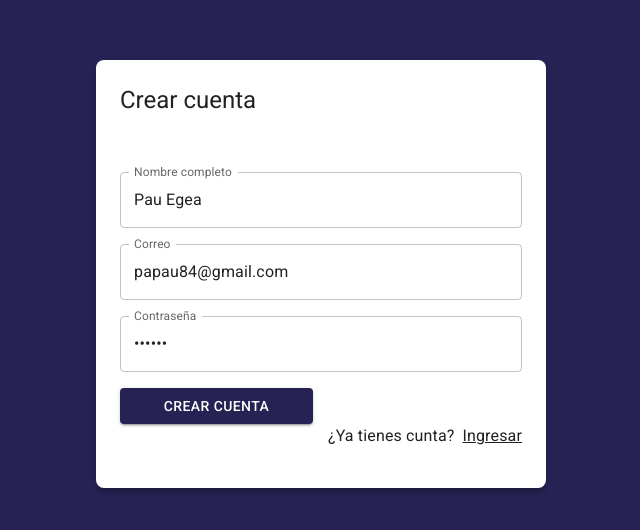
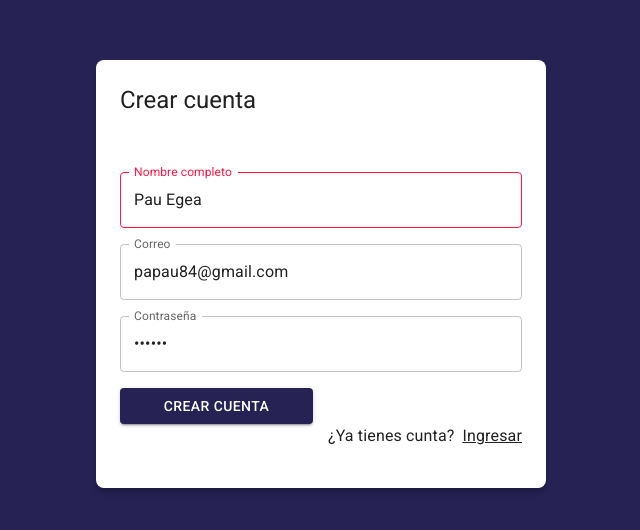
Before and after one commit to Oen844/journal-app-react, a React (Vite) app: page /auth/register in a window 1280 px wide. Shown: the part 126-656 px from the top of the page, without its empty margins (319-959 px from the left). Built offline with nearby package versions, Linux system fonts and the light colour scheme.

Commit message:
manejo de errores del formulario

```diff
--- a/src/auth/pages/RegisterPage.jsx
+++ b/src/auth/pages/RegisterPage.jsx
@@ -13,14 +13,23 @@ const formData = {
   displayName: 'Pau Egea'
 }
 
+const formValidations = {
+  email: [(value)=> value.includes('@'), 'El correo tiene que tener una @'],
+  password: [(value)=> value.length >= 6, 'El password debe de tener más de 6 letras'],
+  displayName: [(value)=> value.length >= 1, 'El nombre es obligatorio']
+}
+
 
 export const RegisterPage = () => {
 
-  const { displayName, email, password, onInputChange, formState } = useForm(formData);
+  const {
+    displayName, email, password, onInputChange, formState,
+    isFormValid, displayNameValid, emailValid, passwordValid,
+  } = useForm(formData);
 
   const onSubmit = (event) => {
     event.preventDefault();
-    console.log(formState);
+    console.log(formState, formValidations);
   }
 
 
@@ -37,6 +46,8 @@ export const RegisterPage = () => {
               name='displayName'
               value={displayName}
               onChange={onInputChange}
+              error={!displayNameValid}
+              helperText={displayNameValid}
 
             />
           </Grid>
--- a/src/hooks/useForm.js
+++ b/src/hooks/useForm.js
@@ -1,6 +1,8 @@
 import { useState } from 'react';
 
-export const useForm = ( initialForm = {} ) => {
+
+
+export const useForm = ( initialForm = {}, formValidations = {} ) => {
 
     const [ formState, setFormState ] = useState( initialForm );
 
```
